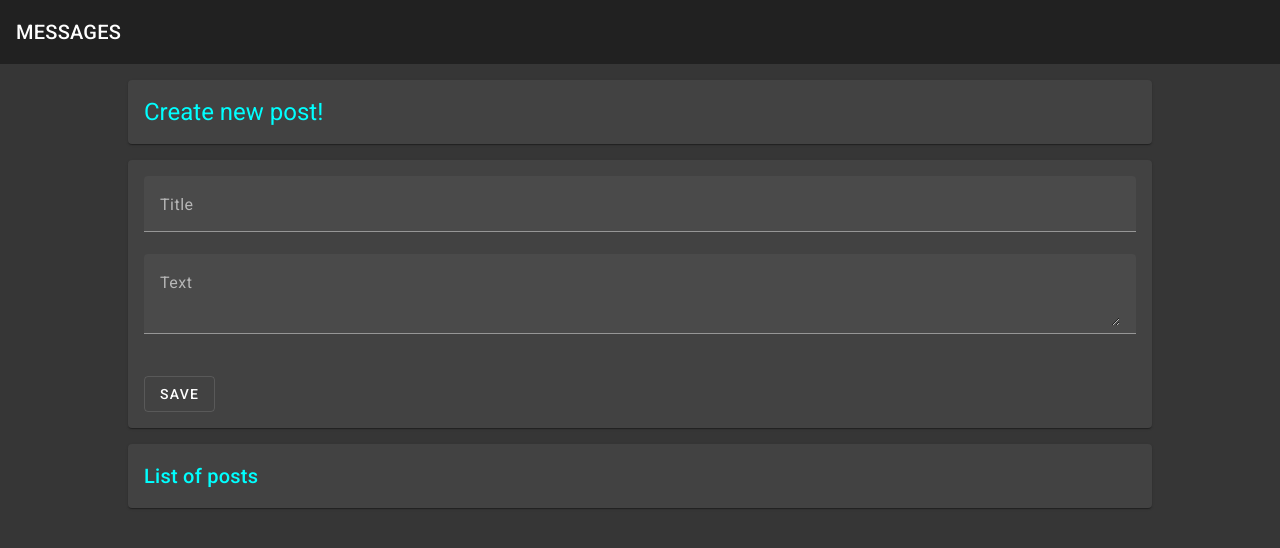
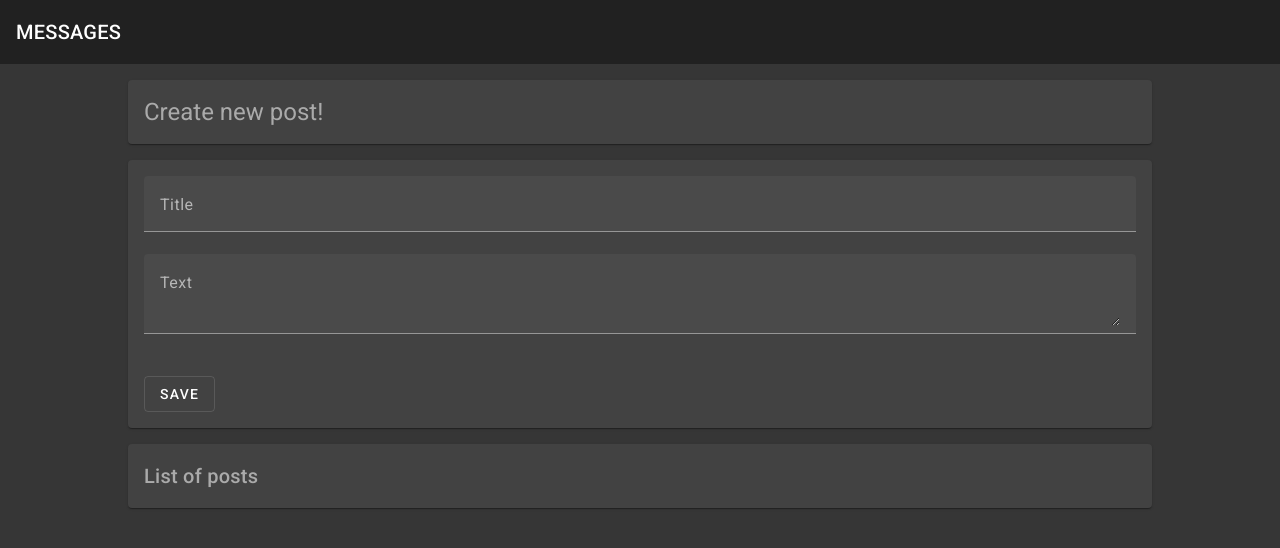
Before and after one commit to caiobarilli/MEAN, an Angular app in the folder frontend/: page / in a window 1280 px wide. Shown: the top 548 px of the page. Built offline with nearby package versions, Linux system fonts and the light colour scheme.

Commit message:
fix: textArea field value

```diff
--- a/frontend/src/app/posts/post-create/post-create.component.ts
+++ b/frontend/src/app/posts/post-create/post-create.component.ts
@@ -60,8 +60,11 @@ export class PostCreateComponent {
   savePost() {
     const post = {
       title: this.textValue,
-      text: this.textAreaValue,
+      content: this.textAreaValue,
     };
-    this.postCreated.emit(post);
+
+    if (post.title !== '' && post.content !== '') {
+      this.postCreated.emit(post);
+    }
   }
 }
--- a/frontend/src/styles.css
+++ b/frontend/src/styles.css
@@ -1,4 +1,4 @@
 /* You can add global styles to this file, and also import other style files */
 
-html, body { height: 100%; background-color: #363636; color: aqua;  }
+html, body { height: 100%; background-color: #363636; color: #d7d7d7b3;  }
 body { margin: 0; font-family: Roboto, "Helvetica Neue", sans-serif; }
```
